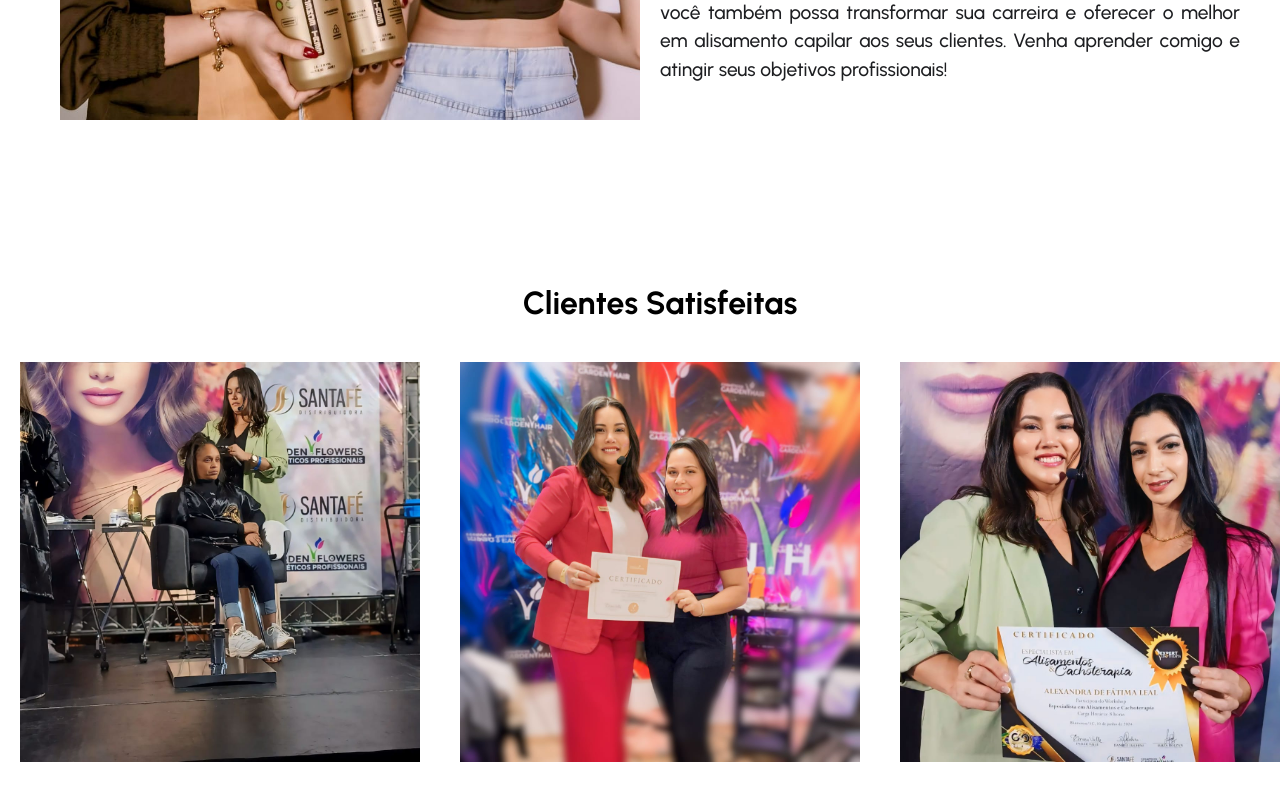
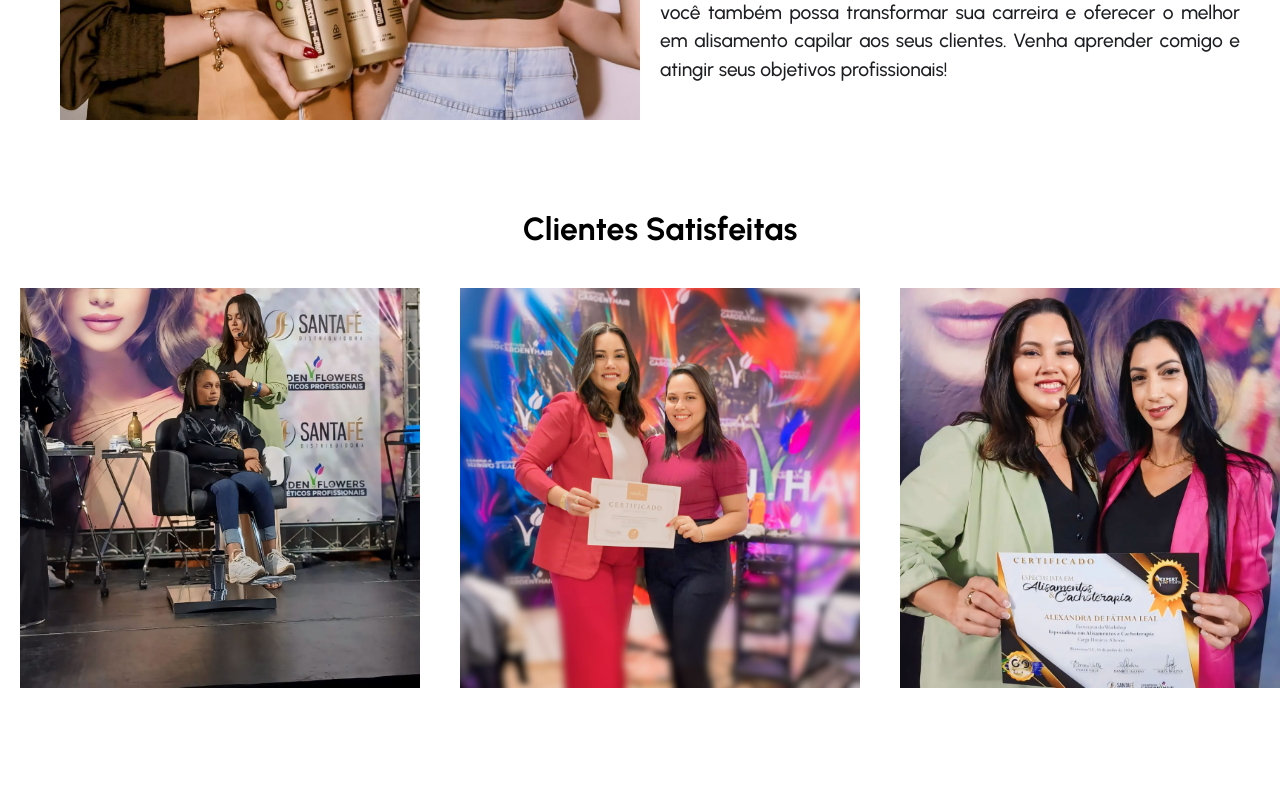
Before and after one commit to limaluizpaulo/belissima, a Next.js app: page / in a window 1280 px wide. Shown: the part 2196-2996 px from the top of the page. Built offline with nearby package versions, Linux system fonts and the light colour scheme.

Commit message:
refactor: Update "Clientes" component and CSS styles for consistency

```diff
--- a/src/components/clientes/Clientes.tsx
+++ b/src/components/clientes/Clientes.tsx
@@ -4,7 +4,7 @@ import './style.css';
 const Clientes: React.FC = () => {
     return (
         <section id="clientes" className="clientes">
-            <h1 className="titulo">Clientes Satisfeitas</h1>
+            <h1 className="titulo-clientes">Clientes Satisfeitas</h1>
             <div className="lista-clientes">
                 <div className="caixa-clientes">
                     <img src="/c1.jpeg" alt="Cliente 1" />
--- a/src/components/clientes/style.css
+++ b/src/components/clientes/style.css
@@ -5,7 +5,7 @@
     padding-bottom:  50px;
 }
 
-.titulo {
+.titulo-clientes {
     font-size: 2rem;
     color: black;
     margin-bottom: 20px;
```
